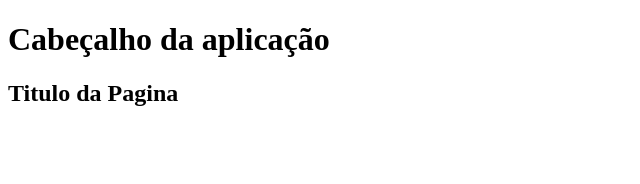
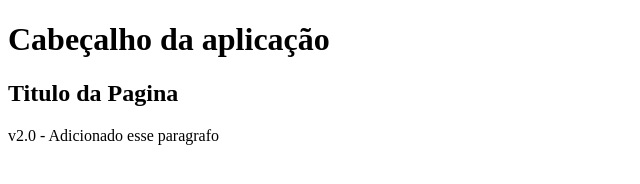
Before and after one commit to Zumbolovsky/01_andrew_git, a plain HTML site: page index.html in a window 1280 px wide. Shown: the whole page, without its empty margins (0-640 px from the left). Drawn offline with Linux system fonts and the light colour scheme.

Commit message:
adicionado paragrafo com v2.0

```diff
--- a/index.html
+++ b/index.html
@@ -10,5 +10,7 @@
     <h1>Cabeçalho da aplicação</h1>
     <h2>Titulo da Pagina</h2>
 
+	<p>v2.0 - Adicionado esse paragrafo</p>
+
 </body>
 </html>
```
